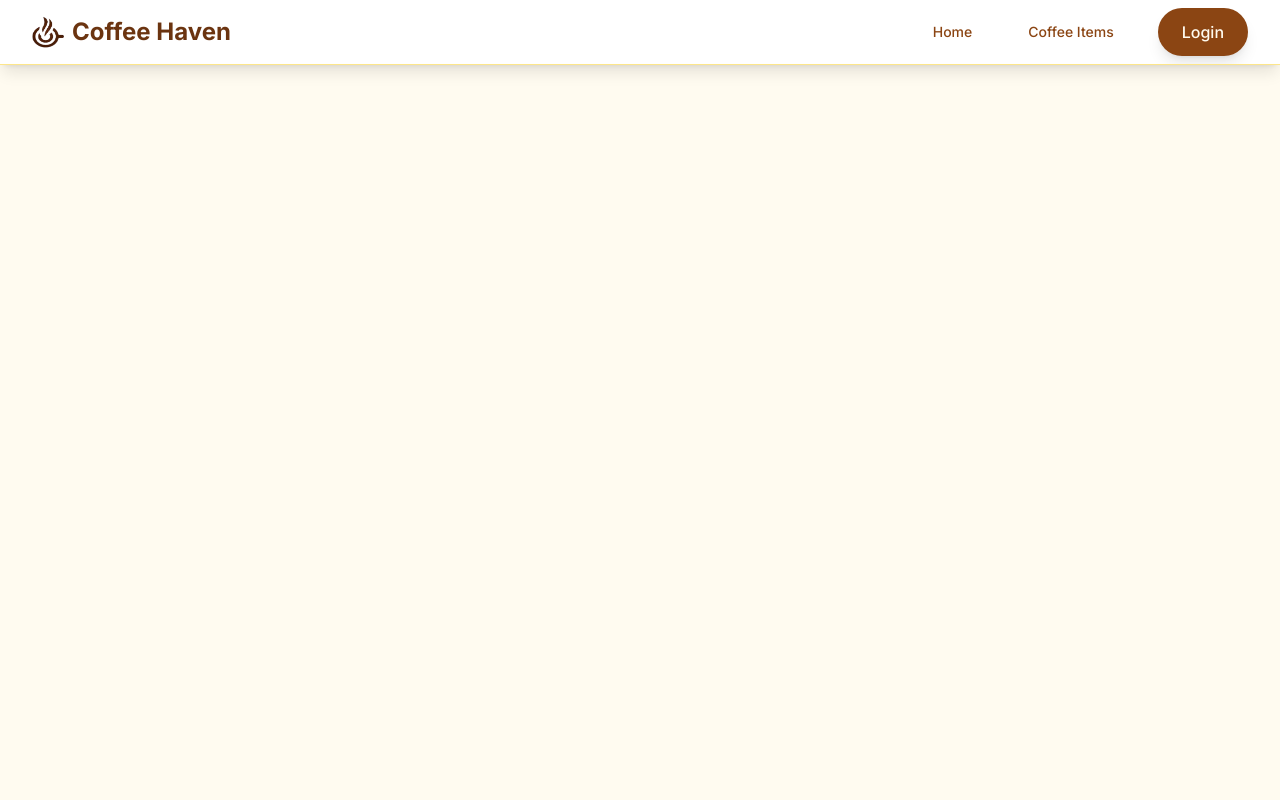
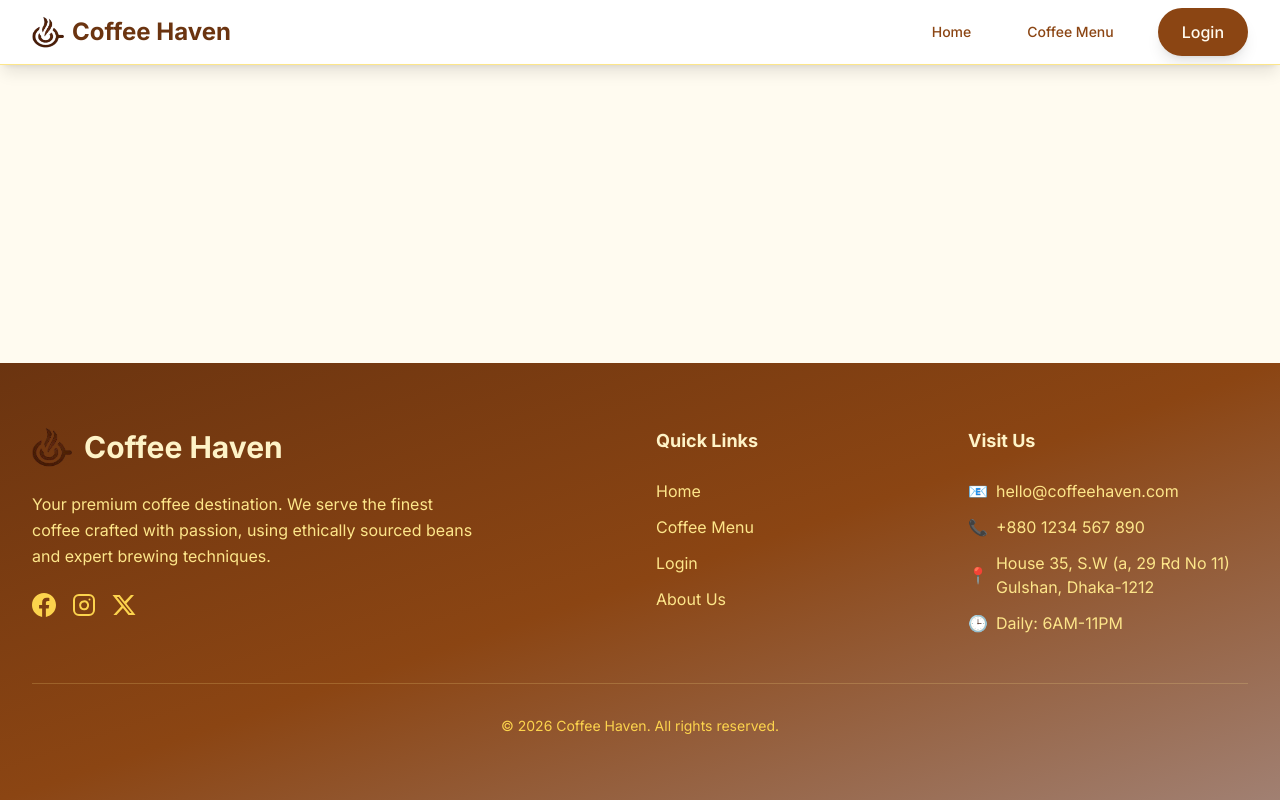
Before and after one commit to injamul007/simple-coffee-haven-website-nextjs, a Next.js app: page / in a window 1280 px wide. Built offline with nearby package versions, Linux system fonts and the light colour scheme.

Commit message:
update and add footer and modify link name in navbar

```diff
--- a/src/app/page.jsx
+++ b/src/app/page.jsx
@@ -1,9 +1,12 @@
+import Footer from "../components/Footer.jsx";
 import Navbar from "../components/Navbar.jsx";
 
 export default function HomePage() {
   return (
     <div className="min-h-screen w-full overflow-x-hidden">
       <Navbar />
+      <main className='min-h-[calc(100vh-502px)]'></main>
+      <Footer></Footer>
     </div>
   );
 }
--- /dev/null
+++ b/src/components/Footer.jsx
@@ -0,0 +1,158 @@
+import Link from "next/link";
+
+export default function Footer() {
+  const currentYear = new Date().getFullYear();
+
+  return (
+    <footer className="coffee-gradient text-cream-50 w-full overflow-x-hidden">
+      <div className="max-w-7xl mx-auto py-16 px-4 sm:px-6 lg:px-8 w-full">
+        <div className="grid grid-cols-1 md:grid-cols-4 gap-8">
+          {/* Company Info */}
+          <div className="col-span-1 md:col-span-2">
+            <div className="flex items-center space-x-3 mb-6">
+              <div className="w-10 h-10 rounded-full flex items-center justify-center">
+                <img
+                  src="/coffee_haven_logo.png"
+                  alt="Coffee Haven Logo"
+                  className="w-10 h-10"
+                />
+              </div>
+              <h3 className="text-3xl font-bold text-cream-100">
+                Coffee Haven
+              </h3>
+            </div>
+            <p className="text-cream-200 mb-6 max-w-md leading-relaxed">
+              Your premium coffee destination. We serve the finest coffee
+              crafted with passion, using ethically sourced beans and expert
+              brewing techniques.
+            </p>
+            <div className="flex space-x-4">
+              <a
+                href="https://www.facebook.com/"
+                target="_blank"
+                className="text-cream-300 hover:text-cream-100 transition-colors"
+              >
+                <span className="sr-only">Facebook</span>
+                <svg
+                  className="h-6 w-6"
+                  viewBox="0 0 24 24"
+                  fill="currentColor"
+                  aria-hidden="true"
+                >
+                  <path d="M24 12.073c0-6.627-5.373-12-12-12s-12 5.373-12 12c0 5.99 4.388 10.954 10.125 11.854v-8.385H7.078v-3.469h3.047V9.43c0-3.007 1.792-4.669 4.533-4.669 1.312 0 2.686.235 2.686.235v2.953h-1.513c-1.49 0-1.953.925-1.953 1.874v2.25h3.328l-.532 3.469h-2.796v8.385C19.612 23.027 24 18.062 24 12.073z" />
+                </svg>
+              </a>
+              <a
+                href="https://www.instagram.com/"
+                target="_blank"
+                className="text-cream-300 hover:text-cream-100 transition-colors"
+              >
+                <span className="sr-only">Instagram</span>
+                <svg
+                  className="h-6 w-6"
+                  viewBox="0 0 24 24"
+                  fill="none"
+                  stroke="currentColor"
+                  strokeWidth="2"
+                  strokeLinecap="round"
+                  strokeLinejoin="round"
+                >
+                  <rect x="2" y="2" width="20" height="20" rx="5" ry="5" />
+                  <path d="M16 11.37a4 4 0 1 1-7.87 1.18 4 4 0 0 1 7.87-1.18z" />
+                  <line x1="17.5" y1="6.5" x2="17.5" y2="6.5" />
+                </svg>
+              </a>
+              <a
+                href="https://x.com/"
+                target="_blank"
+                className="text-cream-300 hover:text-cream-100 transition-colors"
+              >
+                <span className="sr-only">Twitter</span>
+                <svg
+                  className="h-6 w-6"
+                  viewBox="0 0 24 24"
+                  fill="currentColor"
+                  aria-hidden="true"
+                >
+                  <path d="M18.901 2H22L14.44 10.39L23.5 22H16.5L10.94 14.94L4.5 22H1.4L9.4 13.14L0.5 2H7.7L12.73 8.44L18.9 2ZM17.8 20H19.6L6.7 4H4.8L17.8 20Z" />
+                </svg>
+              </a>
+            </div>
+          </div>
+
+          {/* Quick Links */}
+          <div>
+            <h4 className="text-lg font-bold mb-6 text-cream-100">
+              Quick Links
+            </h4>
+            <ul className="space-y-3">
+              <li>
+                <Link
+                  href="/"
+                  className="text-cream-200 hover:text-cream-100 transition-colors"
+                >
+                  Home
+                </Link>
+              </li>
+              <li>
+                <Link
+                  href="/coffee-menu"
+                  className="text-cream-200 hover:text-cream-100 transition-colors"
+                >
+                  Coffee Menu
+                </Link>
+              </li>
+              <li>
+                <Link
+                  href="/login"
+                  className="text-cream-200 hover:text-cream-100 transition-colors"
+                >
+                  Login
+                </Link>
+              </li>
+              <li>
+                <Link
+                  href="/about-us"
+                  className="text-cream-200 hover:text-cream-100 transition-colors"
+                >
+                  About Us
+                </Link>
+              </li>
+            </ul>
+          </div>
+
+          {/* Contact Info */}
+          <div>
+            <h4 className="text-lg font-bold mb-6 text-cream-100">Visit Us</h4>
+            <ul className="space-y-3 text-cream-200">
+              <li className="flex items-center space-x-2">
+                <span>📧</span>
+                <span>hello@coffeehaven.com</span>
+              </li>
+              <li className="flex items-center space-x-2">
+                <span>📞</span>
+                <span>+880 1234 567 890</span>
+              </li>
+              <li className="flex items-center space-x-2">
+                <span>📍</span>
+                <span>House 35, S.W (a, 29 Rd No 11) Gulshan, Dhaka-1212</span>
+              </li>
+              <li className="flex items-center space-x-2">
+                <span>🕒</span>
+                <span>Daily: 6AM-11PM</span>
+              </li>
+            </ul>
+          </div>
+        </div>
+
+        <div className="mt-12 pt-8 border-t border-cream-200/20">
+          <div className="flex flex-col md:flex-row justify-center items-center">
+            <p className="text-cream-300 text-sm">
+              © {currentYear} Coffee Haven. All rights reserved.
+            </p>
+          </div>
+        </div>
+      </div>
+    </footer>
+  );
+}
--- a/src/components/Navbar.jsx
+++ b/src/components/Navbar.jsx
@@ -76,16 +76,16 @@ export default function Navbar() {
               Home
             </Link>
             <Link
-              href="/coffee-items"
+              href="/coffee-menu"
               className="text-coffee-700 hover:text-coffee-800 px-3 py-2 rounded-md text-sm font-medium transition-colors"
             >
-              Coffee Items
+              Coffee Menu
             </Link>
 
             {isAuthenticated ? (
               <div className="flex items-center space-x-4">
                 <Link
-                  href="/add-item"
+                  href="/add-coffee"
                   className="text-coffee-700 hover:text-coffee-800 px-3 py-2 rounded-md text-sm font-medium transition-colors"
                 >
                   Add Coffee
```
